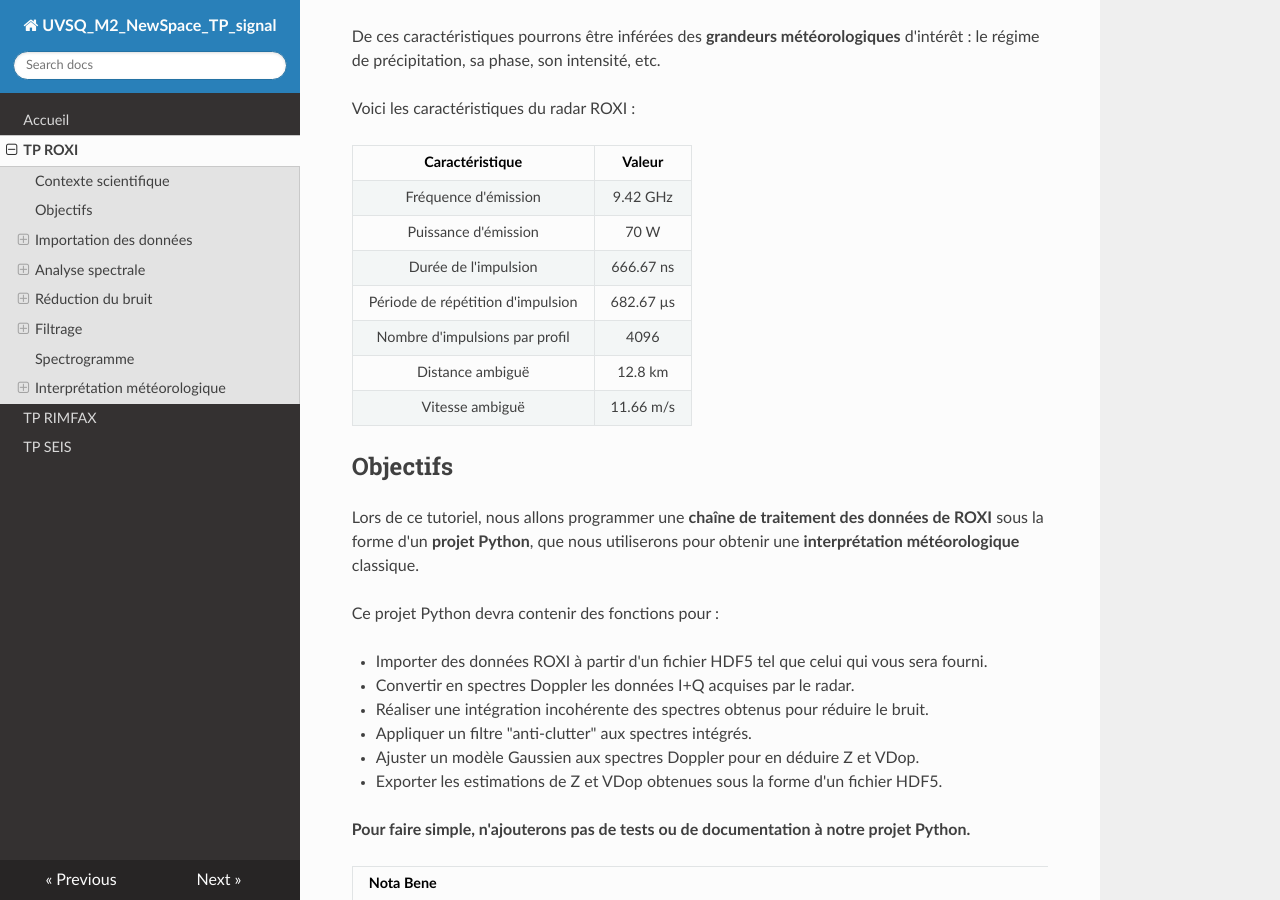
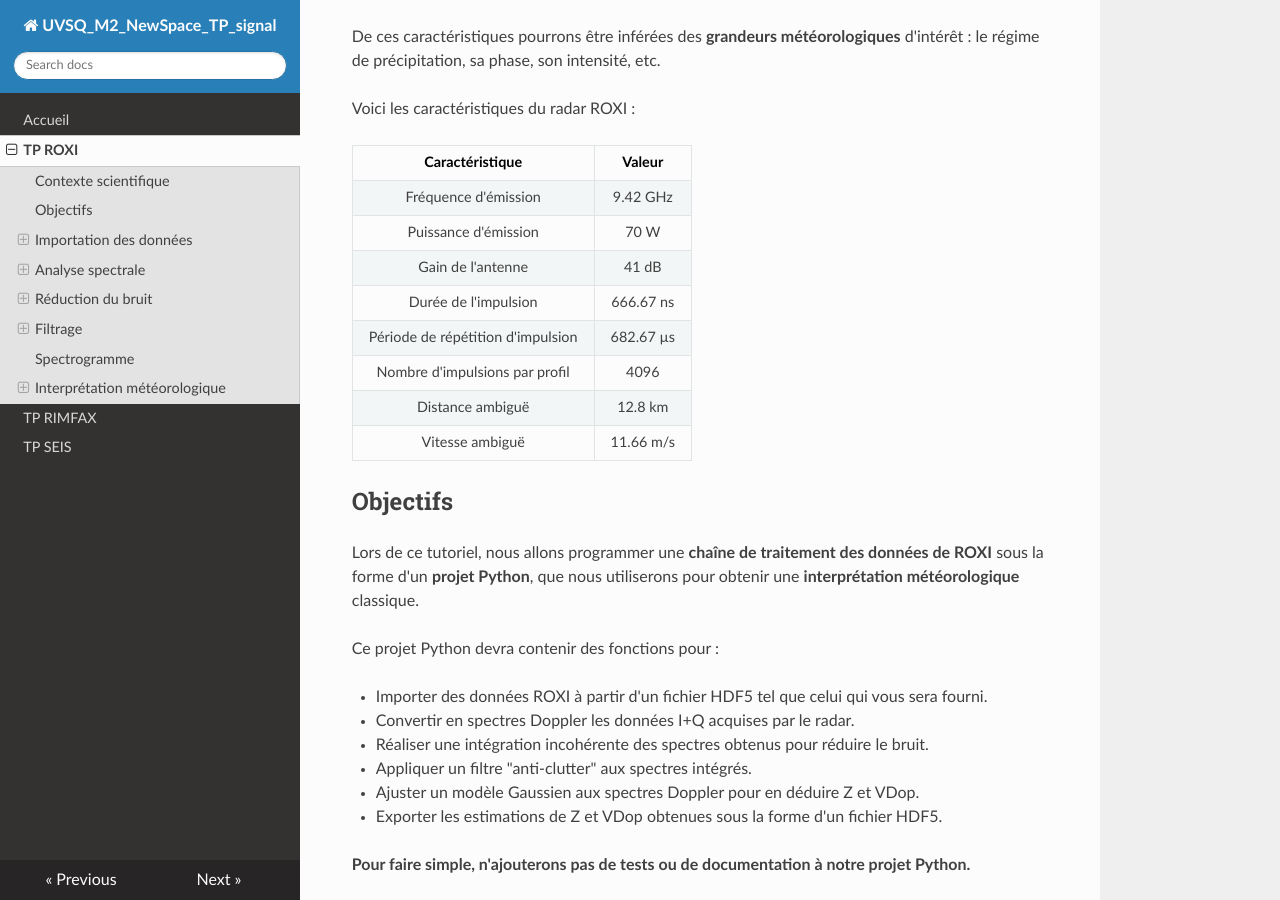
Before and after one commit to NicOudart/UVSQ_M2_NewSpace_TP_signal, an MkDocs documentation site: the page built from docs/TP_ROXI.md, in a window 1280 px wide and 900 px high, scrolled down 3229 px. Built offline with MkDocs 1.6.1, drawn with Linux system fonts in a browser that asks for light colours; nearby versions of some CDN libraries.

Commit message:
-Minor update.

```diff
--- a/docs/TP_ROXI.md
+++ b/docs/TP_ROXI.md
@@ -64,6 +64,7 @@ Voici les caractéristiques du radar ROXI :
 |:-------------------------------:|:-------:|
 |Fréquence d'émission             |9.42 GHz |
 |Puissance d'émission             |70 W     |
+|Gain de l'antenne                |41 dB    |
 |Durée de l'impulsion             |666.67 ns|
 |Période de répétition d'impulsion|682.67 µs|
 |Nombre d'impulsions par profil   |4096     |
```
